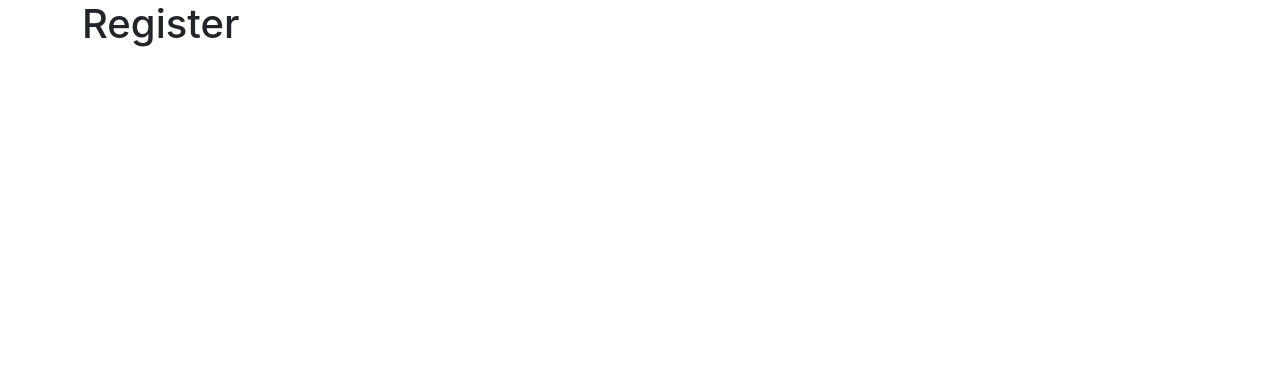
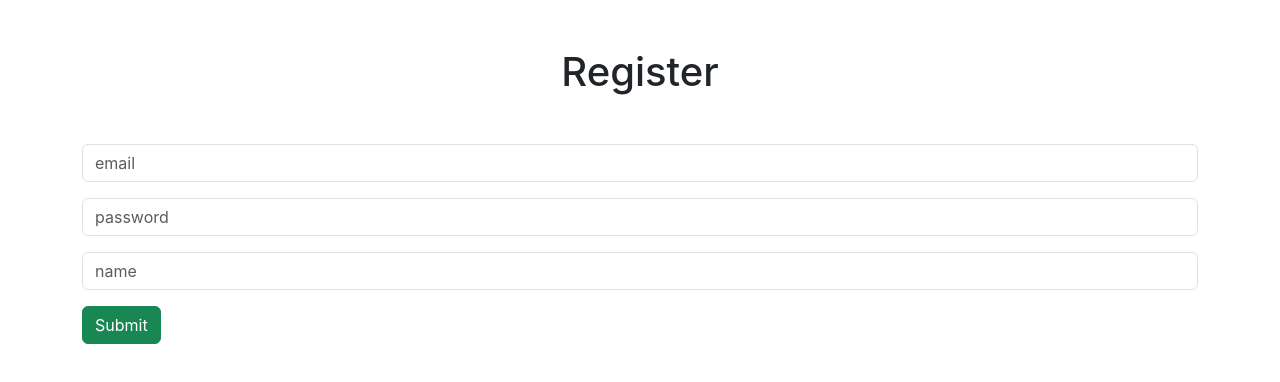
Before and after one commit to charlieBdev/jwtTest, a React (Create React App) app in the folder client/: page /register in a window 1280 px wide. Shown: the top 382 px of the page. Built offline with nearby package versions, Linux system fonts and the light colour scheme.

Commit message:
register route registers new user and saves token to LS

```diff
--- a/client/src/App.js
+++ b/client/src/App.js
@@ -1,6 +1,11 @@
 import React, { useState } from 'react';
 import './App.css';
-import { BrowserRouter as Router, Routes, Route } from 'react-router-dom';
+import {
+	BrowserRouter as Router,
+	Routes,
+	Route,
+	Navigate,
+} from 'react-router-dom';
 // components
 import Dashboard from './components/Dashboard';
 import Login from './components/Login';
@@ -10,6 +15,9 @@
 	/* eslint-disable no-unused-vars */
 	const [isAuthenticated, setIsAuthenticated] = useState(false);
 	/* eslint-enable no-unused-vars */
+	const setAuth = (bool) => {
+		setIsAuthenticated(bool);
+	};
 
 	return (
 		<>
@@ -20,19 +28,37 @@
 							exact
 							path='/login'
 							// render={(props) => <Login {...props} />}
-							element={<Login />}
+							element={
+								!isAuthenticated ? (
+									<Login setAuth={setAuth} />
+								) : (
+									<Navigate to='/dashboard' />
+								)
+							}
 						/>
 						<Route
 							exact
 							path='/register'
 							// render={(props) => <Register {...props} />}
-							element={<Register />}
+							element={
+								!isAuthenticated ? (
+									<Register setAuth={setAuth} />
+								) : (
+									<Navigate to='/dashboard' />
+								)
+							}
 						/>
 						<Route
 							exact
 							path='/dashboard'
 							// render={(props) => <Dashboard {...props} />}
-							element={<Dashboard />}
+							element={
+								isAuthenticated ? (
+									<Dashboard setAuth={setAuth} />
+								) : (
+									<Navigate to='/login' />
+								)
+							}
 						/>
 					</Routes>
 				</div>
--- a/client/src/components/Dashboard.jsx
+++ b/client/src/components/Dashboard.jsx
@@ -1,9 +1,10 @@
 import React from 'react';
 
-const Dashboard = () => {
+const Dashboard = ({ setAuth }) => {
 	return (
 		<>
 			<h1>Dashboard</h1>
+			<button onClick={() => setAuth(false)}>Log out</button>
 		</>
 	);
 };
--- a/client/src/components/Login.jsx
+++ b/client/src/components/Login.jsx
@@ -1,9 +1,10 @@
 import React from 'react';
 
-const Login = () => {
+const Login = ({ setAuth }) => {
 	return (
 		<>
 			<h1>Login</h1>
+			<button onClick={() => setAuth(true)}>Authenticate</button>
 		</>
 	);
 };
--- a/client/src/components/Register.jsx
+++ b/client/src/components/Register.jsx
@@ -1,9 +1,77 @@
-import React from 'react';
+import React, { useState } from 'react';
 
-const Register = () => {
+const Register = ({ setAuth }) => {
+	const [inputs, setInputs] = useState({
+		email: '',
+		password: '',
+		name: '',
+	});
+
+	const { email, password, name } = inputs;
+
+	const handleChange = (e) => {
+		setInputs({
+			...inputs,
+			[e.target.name]: e.target.value,
+		});
+	};
+
+	const handleSubmit = async (e) => {
+		e.preventDefault();
+		try {
+			// necessary? can't just use inputs?
+			const body = { email, password, name };
+
+			const response = await fetch('http://localhost:5000/auth/register', {
+				method: 'POST',
+				headers: {
+					'Content-Type': 'application/json',
+				},
+				body: JSON.stringify(body),
+			});
+
+			const parsedResponse = await response.json();
+
+			localStorage.setItem('token', parsedResponse.token);
+
+			setAuth(true);
+		} catch (err) {
+			console.error(err.message);
+		}
+	};
+
 	return (
 		<>
-			<h1>Register</h1>
+			<h1 className='text-center my-5'>Register</h1>
+			<form onSubmit={handleSubmit}>
+				<input
+					className='form-control my-3'
+					type='email'
+					name='email'
+					placeholder='email'
+					value={email}
+					onChange={(e) => handleChange(e)}
+				/>
+				<input
+					className='form-control my-3'
+					type='password'
+					name='password'
+					placeholder='password'
+					value={password}
+					onChange={(e) => handleChange(e)}
+				/>
+				<input
+					className='form-control my3'
+					type='text'
+					name='name'
+					placeholder='name'
+					value={name}
+					onChange={(e) => handleChange(e)}
+				/>
+				<button className='btn btn-success my-3' type='submit'>
+					Submit
+				</button>
+			</form>
 		</>
 	);
 };
```
Also changed, not shown: 2 other files (tests, documents, lock files or other folders).
